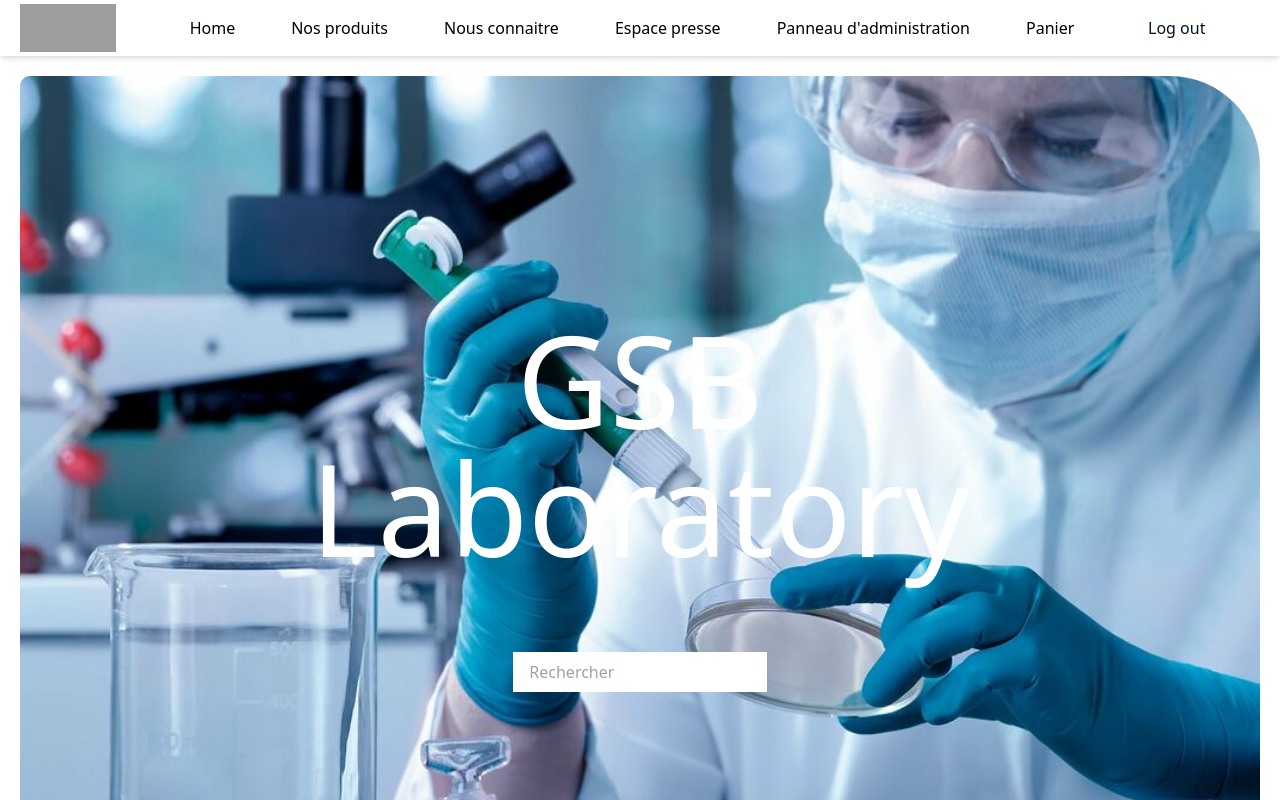
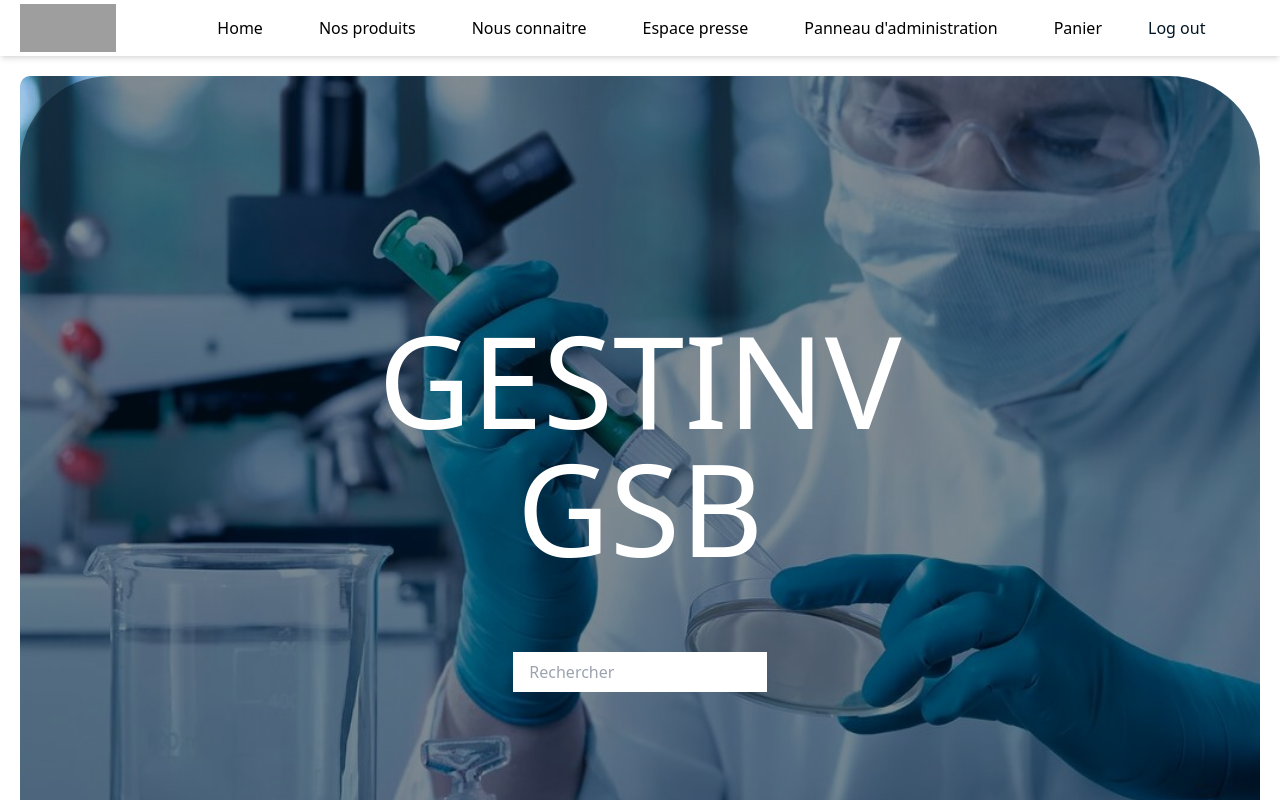
Before and after one commit to Shabich/GestInv, a React (Vite) app in the folder frontend/: page / in a window 1280 px wide. Shown: the top 800 px of the page. Built offline with nearby package versions, Linux system fonts and the light colour scheme; grey boxes are pictures that could not be loaded.

Commit message:
✅ navbar et home improve

```diff
--- a/frontend/src/layout/mainLayout.tsx
+++ b/frontend/src/layout/mainLayout.tsx
@@ -16,7 +16,6 @@ export default function MainLayout() {
       <header className="bg-white shadow-md p-1 px-5">
         <div className="flex justify-between items-center">
           <img src={Logo} alt="logo" className="w-24 h-12" />
-          {/*Menu desktop  */}
           <nav className="hidden lg:flex justify-between gap-9 min-w-28">
             <a href="/" className="duration-500 hover:bg-silver px-[10px]">Home</a>
             <a href="/NosProduits" className="duration-500 hover:bg-silver px-[10px]">Nos produits</a>
@@ -24,18 +23,21 @@ export default function MainLayout() {
             <a href="/EspacePresse" className="duration-500 hover:bg-silver px-[10px]">Espace presse</a>
             <a href="/AdminPanel" className="duration-500 hover:bg-silver px-[10px]">Panneau d'administration</a>
             <a href="/Panier" className="duration-500 hover:bg-silver px-[10px]">Panier</a>
+            <div className="flex justify-between items-center min-w-28">
+            <button onClick={handleLogout} className="text-black hover:text-blue-500">Log out</button>
+          </div>
           </nav>
-
           <button className="lg:hidden" onClick={() => setIsMenuOpen(!isMenuOpen)}>
             <svg className="w-6 h-6" fill="none" stroke="currentColor" viewBox="0 0 24 24" xmlns="http://www.w3.org/2000/svg">
               <path strokeLinecap="round" strokeLinejoin="round" strokeWidth="2" d="M4 6h16M4 12h16M4 18h16"></path>
             </svg>
           </button>
-          <div className="flex justify-between items-center min-w-28">
-            <button onClick={handleLogout} className="text-black hover:text-blue-500">Log out</button>
-          </div>
         </div>
       </header>
+
+
+
+
       {/*Menu responsive - visible en dessous de 1024px (lg) */}
       <div
         className={`fixed top-20 right-0 z-50 w-4/6 sm:w-2/6 lg:hidden h-5/6 bg-white text-white shadow-black transform transition-transform duration-300 ease-in-out ${isMenuOpen ? 'translate-x-0' : 'translate-x-full'} rounded-tl-xl rounded-bl-xl shadow-2xl`}
--- a/frontend/src/page/Home.tsx
+++ b/frontend/src/page/Home.tsx
@@ -3,7 +3,7 @@ function Home() {
     <div>
       {/* Section principale */}
       <div
-        className="text-center bg-home bg-cover bg-center bg-no-repeat overflow-hidden flex flex-col justify-center items-center p-20 md:p-60"
+  className="relative text-center bg-home bg-cover bg-center bg-no-repeat overflow-hidden flex flex-col justify-center items-center p-20 md:p-60"
   style={{
     borderTopRightRadius: '90px',
     borderBottomRightRadius: '10px',
@@ -11,15 +11,22 @@ function Home() {
     borderBottomLeftRadius: '90px',
   }}
 >
-        <h1 className="font-Oswald text-white text-5xl md:text-7xl lg:text-9xl mb-10 md:mb-20">
-          GSB Laboratory
-        </h1>
+  {/* Superposition sombre */}
+  <div className="absolute inset-0 bg-black opacity-50 rounded-[90px_10px_10px_90px]" />
+
+  {/* Contenu */}
+  <div className="relative z-10">
+    <h4 className="font-Oswald text-white text-5xl md:text-7xl lg:text-9xl mb-10 md:mb-20">
+      GESTINV GSB
+    </h4>
     <input
       type="text"
       className="px-4 py-2 w-full md:w-1/2 lg:w-1/3"
       placeholder="Rechercher"
     />
   </div>
+</div>
+
 
       {/* Section "Qui sommes-nous ?" */}
       <div className="flex flex-col gap-10 mt-10 md:mt-20 px-6 md:px-20 lg:px-36 py-10 md:py-20">
--- a/frontend/tailwind.config.js
+++ b/frontend/tailwind.config.js
@@ -15,7 +15,8 @@ export default {
       'bubble-gum': '#ff77e9',
       'bermuda': '#78dcca',
       'blue': '#5287f5',
-      'black':"#001524"
+      'black':"#001524",
+      'gray':"#050a14"
     },
     extend: {
       backgroundImage: {
```
Lines whose indentation alone changed are shown as unchanged.
